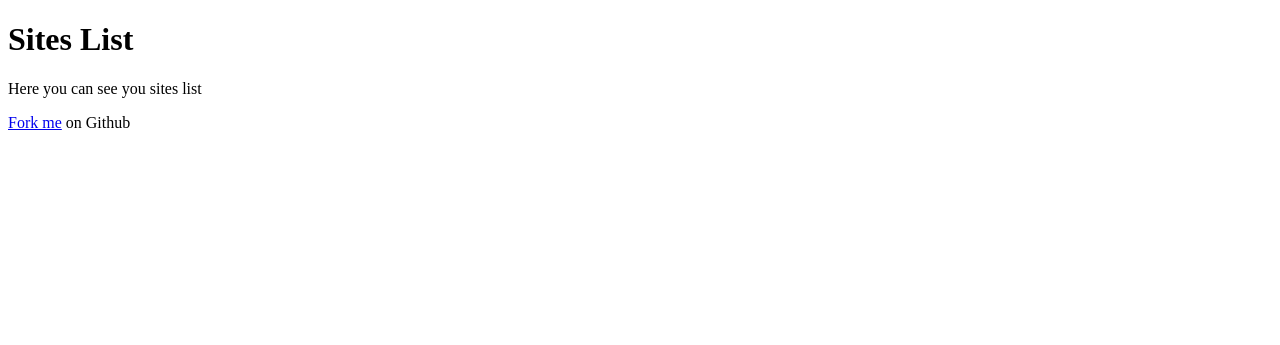
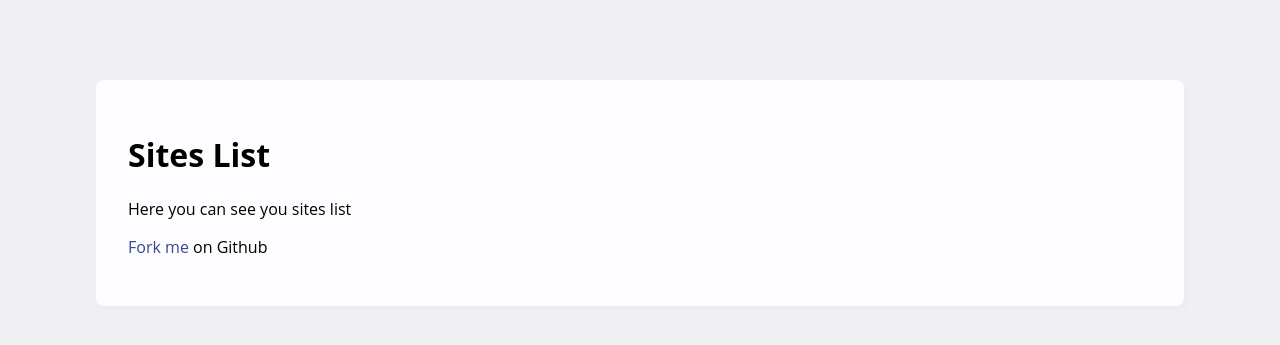
Before and after one commit to claudiucotan/homepage, a PHP site: page / in a window 1280 px wide. Shown: the top 345 px of the page. Run offline with PHP 8.4, Linux system fonts and the light colour scheme.

Commit message:
Added some styles.

```diff
--- a/css/style.css
+++ b/css/style.css
@@ -0,0 +1,44 @@
+body {
+
+    background-color: #f0f0f2;
+    margin: 0;
+    padding: 0;
+    font-family: "Open Sans", "Helvetica Neue", Helvetica, Arial, sans-serif;
+
+}
+
+a:link, a:visited {
+    color: #38488f;
+    text-decoration: none;
+}
+
+
+.container {
+
+    margin: 5em auto;
+    padding: 2em;
+    max-width: 80%;
+    background-color: #fdfdff;
+        border-radius: 0.5em;
+        box-shadow: 2px 3px 7px 2px rgba(0,0,0,0.02);
+
+
+}
+
+@media (max-width: 700px) {
+    div {
+        margin: 0 auto;
+        width: auto;
+    }
+}
+
+.container h1 {
+
+
+
+}
+
+.container p {
+
+
+}
--- a/index.php
+++ b/index.php
@@ -9,10 +9,13 @@
         <link rel="stylesheet" href="css/style.css" />
     </head>
     <body>
-        <h1>Sites List</h1>
-        <p>Here you can see you sites list</p>
+        <div class="container">
+            <h1>Sites List</h1>
+            <p>Here you can see you sites list</p>
+        </container>
         <footer>
             <p><a href="https://github.com/claudiucotan/homepage">Fork me</a> on Github</p>
+
         </footer>
     </body>
 
```
